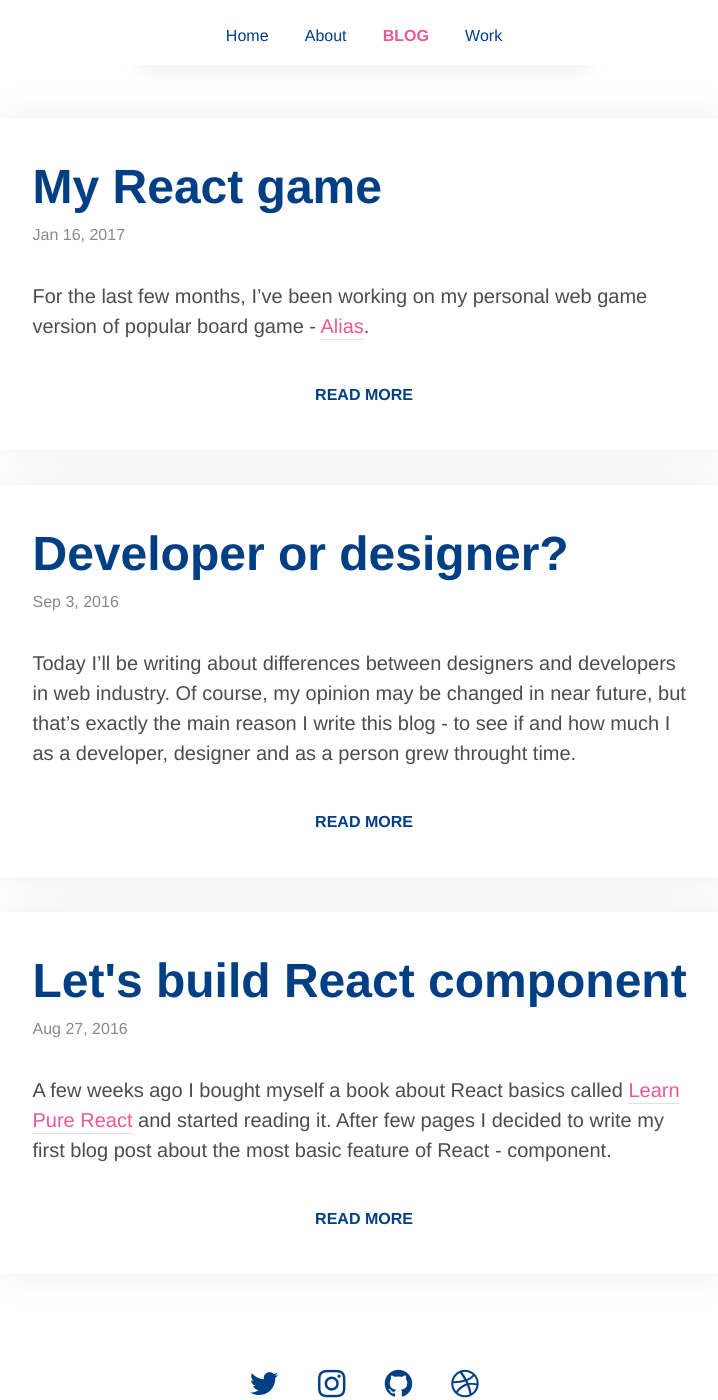
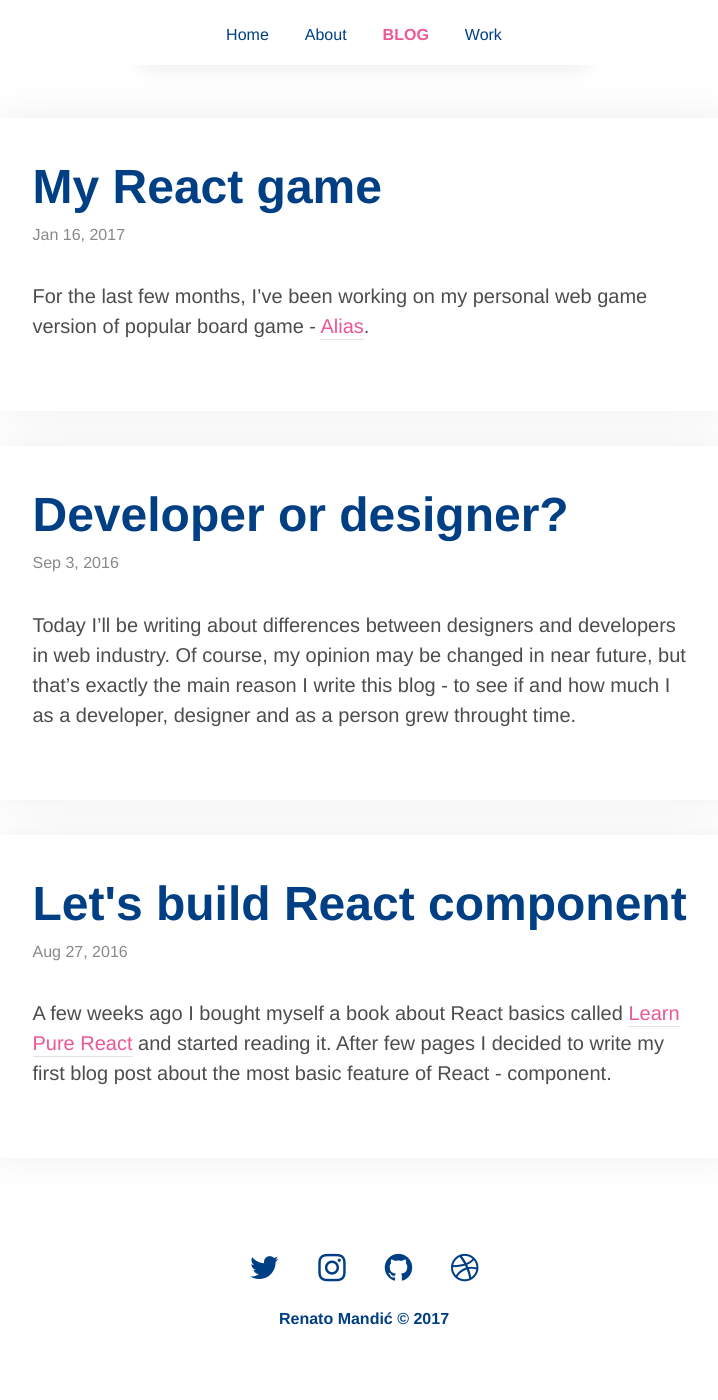
Before and after one commit to renopeno/renopeno.github.io, a Jekyll site: the page built from blog/index.html, in a window 1280 px wide and 1400 px high. Shown: the whole window, without its empty margins (276-994 px from the left). Built offline with Jekyll 4.4.1, drawn with Linux system fonts in a browser that asks for light colours; nearby versions of some CDN libraries; the list of posts is cut into pages by our own code.

Commit message:
removed read more on posts, new alias img, alias link included etc.

```diff
--- a/_sass/_common.scss
+++ b/_sass/_common.scss
@@ -7,7 +7,6 @@ html {
 }
 
 body {
-	font-family: 'Noto Serif', serif;
 	background: #fff;
 	color: $text-color;
 	font-size: 16px;
@@ -22,7 +21,13 @@ body {
 .bg-fff {
 	background-color: #fff;
 }
-
+img {
+	display: inline-block;
+	max-width: 100%;
+	margin: 0 auto;
+	margin-top: $margin-s;
+	text-align: center;
+}
 .title {
 	text-align: center;
 	border-bottom: none !important;
--- a/_sass/_post.scss
+++ b/_sass/_post.scss
@@ -33,27 +33,22 @@
 		line-height: 1.5;
 	}
 	.read-more {
-		display: block;
-		width: 150px;
-		text-align: center;
+		position: absolute;
+		top: 0;
+		bottom: 0;
+		left: 0;
+		right: 0;
+		transition: all .17s ease-in-out;
 		border: 0;
-		margin: 0 auto;
-		padding: .5em;
-		font-family: $sans;
-		font-size: $textSize;
-		text-transform: uppercase;
-		font-weight: 600;
-		transition: all .17s ease-in-out;
-		color: $primary;
 		&:hover {
-			background: $primary;
-			color: $white;
 			border: 0;
+			text-decoration: none;
 		}
 	}
 }
 
 .post__container {
+	position: relative;
 	border-radius: 0;
 	margin-top: $margin-xs;
 	padding: $margin-s $margin-xs;
@@ -99,17 +94,6 @@ h1 a {
 	&:hover {
 		border-bottom: none;
 	}
-}
-
-
-
-img {
-	display: inline-block;
-	max-width: 80%;
-	margin: 0 auto;
-	margin-top: $margin-s;
-	text-align: center;
-	box-shadow: .2em 0em 2em rgba(0,0,0,.2);
 }
 .post__meta {
 	display: block;
--- a/blog/index.html
+++ b/blog/index.html
@@ -13,7 +13,9 @@ title: Blog
         </div>
 
         {{post.excerpt}}
-          <a href="{{ post.url | prepend: site.baseurl }}" class="read-more">Read More</a>
+
+        <!-- ReadMore gumb -->
+          <a href="{{ post.url | prepend: site.baseurl }}" class="read-more"></a>
     </li>
   {% endfor %}
 
```
Also changed, not shown: work/alias.md (+3 -0 lines), img/portfolio/ig-w-02.png (deleted), img/portfolio/ig-w-header.jpg (deleted), 2 other files.
